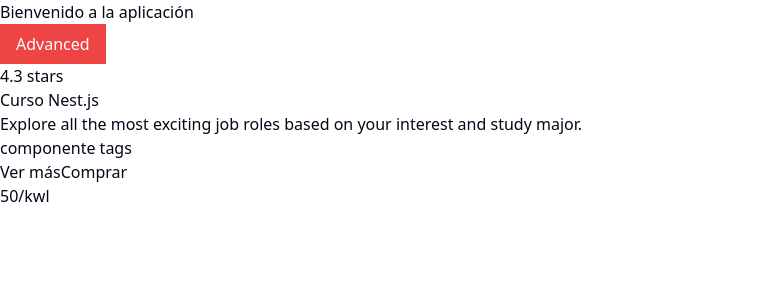
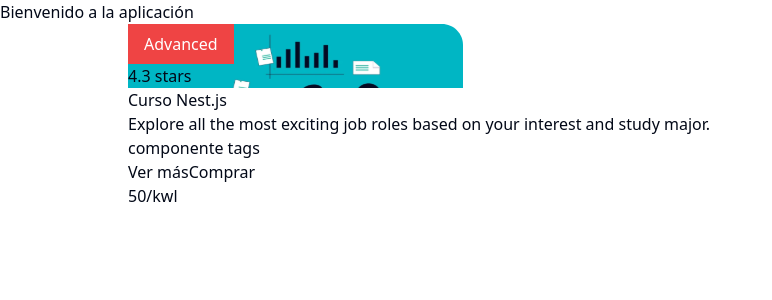
Before and after one commit to factoriaf5-p7/ui-uknow-stiinta, a React (Vite) app in the folder Front/: page / in a window 1280 px wide. Shown: the top 300 px of the page, without its empty margins (0-772 px from the left). Built offline with nearby package versions, Linux system fonts and the light colour scheme.

Commit message:
agregar imagen de fondo en la card

```diff
--- a/Front/src/UI/TagDifficulty.tsx
+++ b/Front/src/UI/TagDifficulty.tsx
@@ -17,7 +17,7 @@ function TagDifficulty({ color, children }: TagDifficultyProps) {
         Advanced: "bg-red-500",
     }
   return (
-    <div className={`${colorVariants[color]} w-fit px-4 py-2 text-white  `}>{children}</div>
+    <div className={`${colorVariants[color]} w-fit px-4 py-2 text-white`}>{children}</div>
   )
 }
 
--- a/Front/src/components/CardHome.tsx
+++ b/Front/src/components/CardHome.tsx
@@ -2,9 +2,9 @@ import TagDifficulty from "@/UI/TagDifficulty"
 
 function CardHome() {
   return (
-    <section className="card-home">
-        <div className="image-section">
-            {/* fondo con imagen del curso */}
+    <section className="card-home w-4/5 flex-col m-auto">
+        <div className="image-section bg-[url('/public/img-course.svg')] bg-no-repeat center ">
+
             <TagDifficulty
                 color="Advanced"
                 children="Advanced"
```
Also changed, not shown: Front/public/img-course.svg (added).
